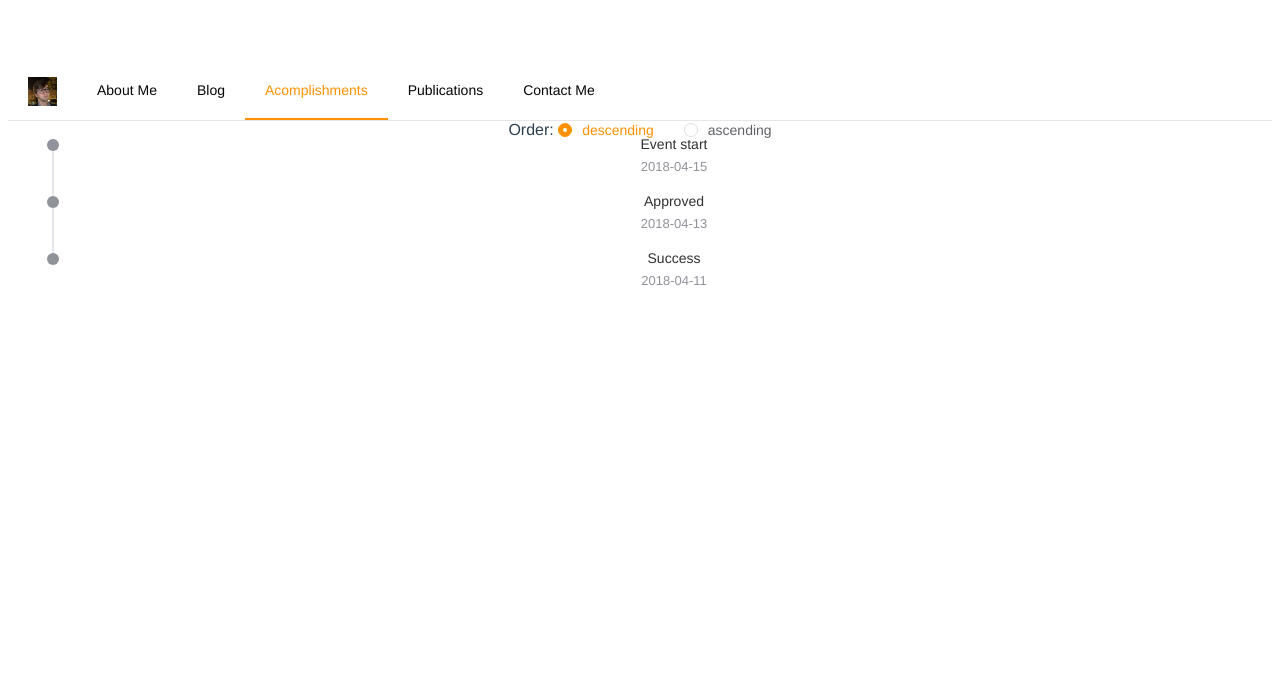
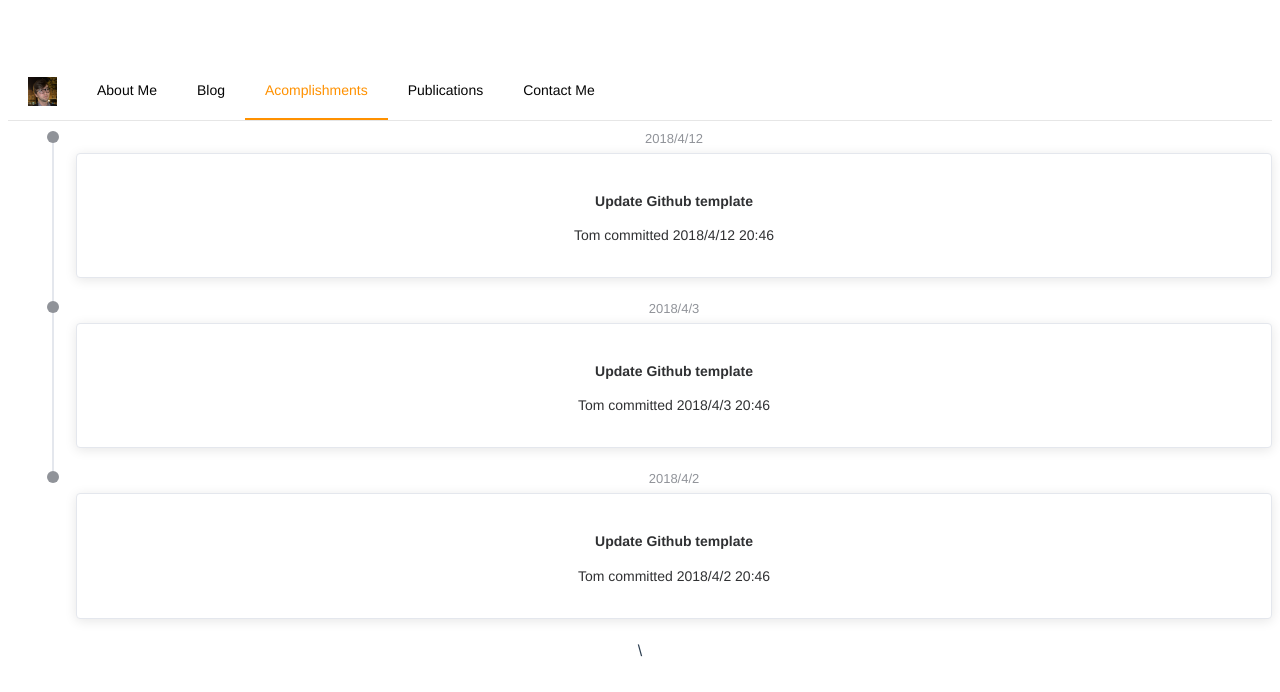
Before and after one commit to imi-Mach/imi-mach.github.io, a Vue app in the folder personal-site/: page /acomplishments in a window 1280 px wide. Shown: the top 692 px of the page. Built offline with nearby package versions, Linux system fonts and the light colour scheme.

Commit message:
Updated timestamp

```diff
--- a/personal-site/src/components/AcompTimeLine.vue
+++ b/personal-site/src/components/AcompTimeLine.vue
@@ -1,23 +1,31 @@
 <template>
     <div class="block">
-        <Navbar activeIndex="4"></Navbar>
-        <div class="radio">
-            Order:
-            <el-radio-group v-model="reverse">
-            <el-radio :label="true">descending</el-radio>
-            <el-radio :label="false">ascending</el-radio>
-            </el-radio-group>
+        <div>
+            <Navbar activeIndex="4"></Navbar>
         </div>
-
-        <el-timeline :reverse="reverse">
-            <el-timeline-item
-            v-for="(activity, index) in activities"
-            :key="index"
-            :timestamp="activity.timestamp">
-            {{activity.content}}
-            </el-timeline-item>
-        </el-timeline>
-    </div>
+        <div class="timeline">
+            <el-timeline>
+                <el-timeline-item timestamp="2018/4/12" placement="top">
+                <el-card>
+                    <h4>Update Github template</h4>
+                    <p>Tom committed 2018/4/12 20:46</p>
+                </el-card>
+                </el-timeline-item>
+                <el-timeline-item timestamp="2018/4/3" placement="top">
+                <el-card>
+                    <h4>Update Github template</h4>
+                    <p>Tom committed 2018/4/3 20:46</p>
+                </el-card>
+                </el-timeline-item>
+                <el-timeline-item timestamp="2018/4/2" placement="top">
+                <el-card>
+                    <h4>Update Github template</h4>
+                    <p>Tom committed 2018/4/2 20:46</p>
+                </el-card>
+                </el-timeline-item>
+            </el-timeline>
+        </div>
+\    </div>
 </template>
 
 <script>
@@ -44,3 +52,9 @@
     }
   };
 </script>
+
+<style>
+.timeline{
+    margin-top: 10px;
+}
+</style>
--- a/personal-site/src/components/Navbar.vue
+++ b/personal-site/src/components/Navbar.vue
@@ -28,6 +28,7 @@ export default {
   props: ['activeIndex'],
   data() {
     return {
+      squareUrl: "@/assets/me.png",
     };
   },
   methods: {
```
